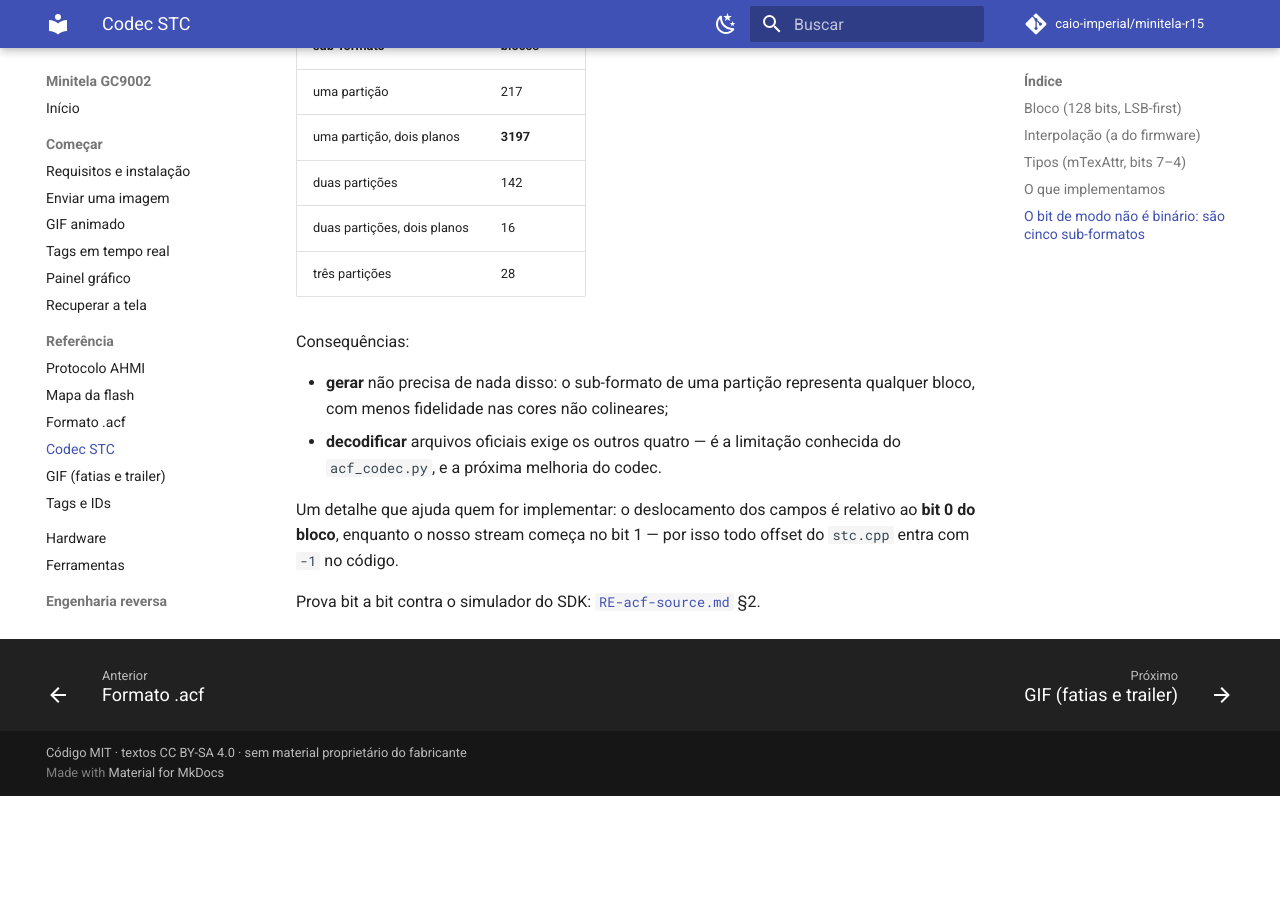
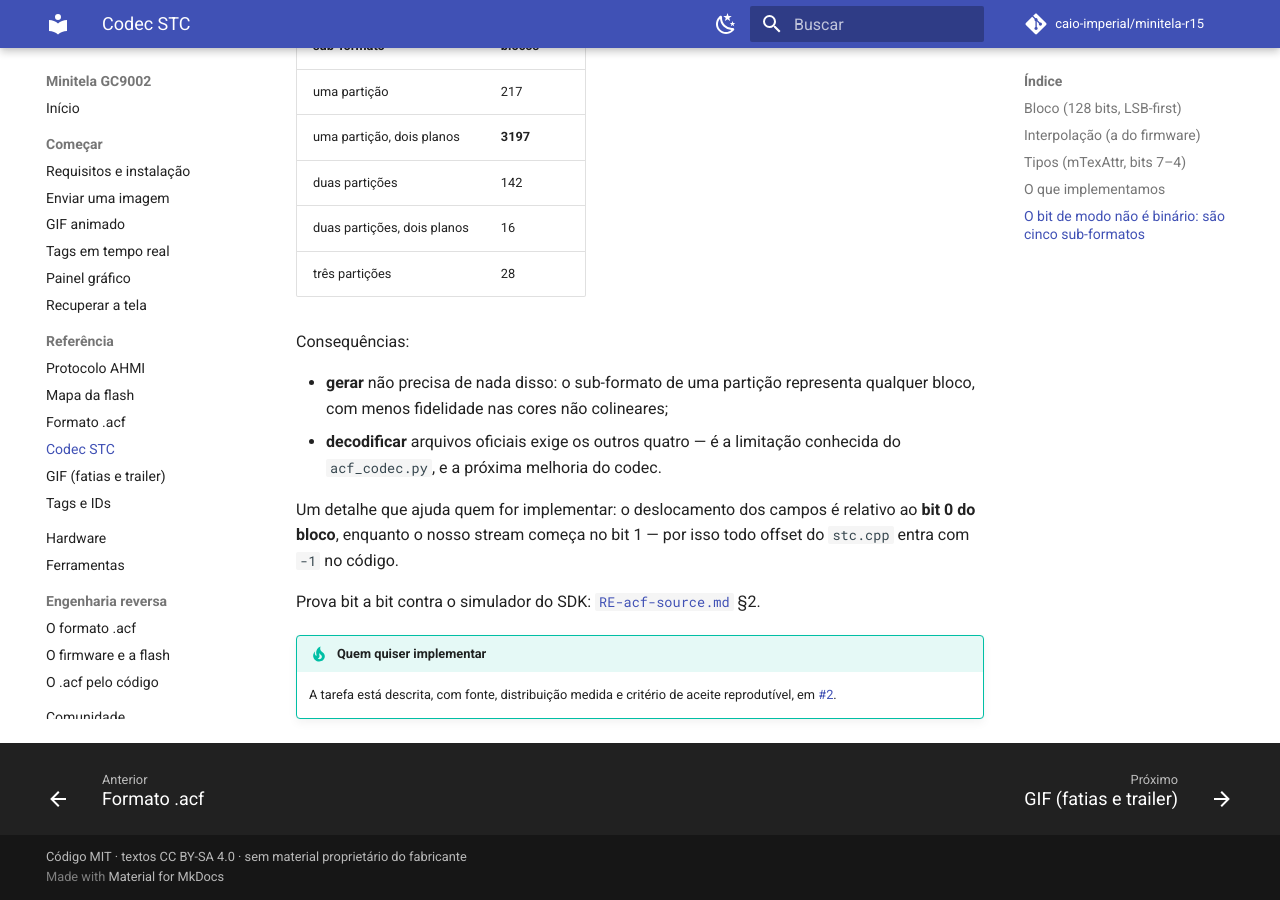
Before and after one commit to caio-imperial/minitela-r15, an MkDocs documentation site: the page built from docs/referencia/codec.md, in a window 1280 px wide and 900 px high, scrolled down 2213 px. Built offline with MkDocs 1.6.1 and Material for MkDocs 9.7.7, drawn with Linux system fonts in a browser that asks for light colours; comment, search, counter and statistics services are not loaded; before the commit the page ends 3009 px from its top, so only the background shows below that.

Commit message:
docs: aponta o issue #2 (sub-formatos do codec) na pagina do codec

```diff
--- a/docs/referencia/codec.md
+++ b/docs/referencia/codec.md
@@ -94,3 +94,7 @@ do bloco**, enquanto o nosso stream começa no bit 1 — por isso todo offset do
 entra com `-1` no código.
 
 Prova bit a bit contra o simulador do SDK: [`RE-acf-source.md`](../RE-acf-source.md) §2.
+
+!!! tip "Quem quiser implementar"
+    A tarefa está descrita, com fonte, distribuição medida e critério de aceite
+    reprodutível, em [#2](https://github.com/caio-imperial/minitela-r15/issues/2).
```
